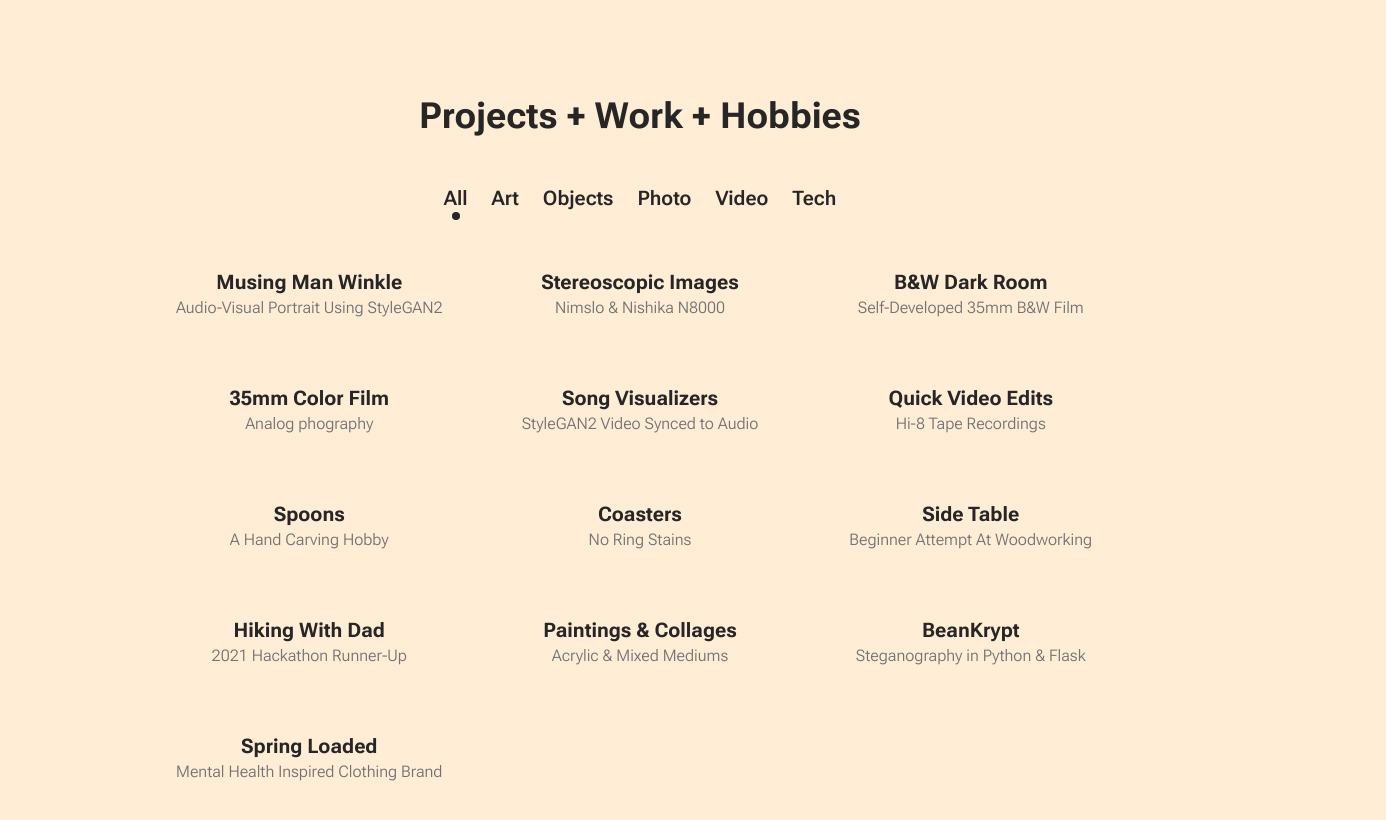
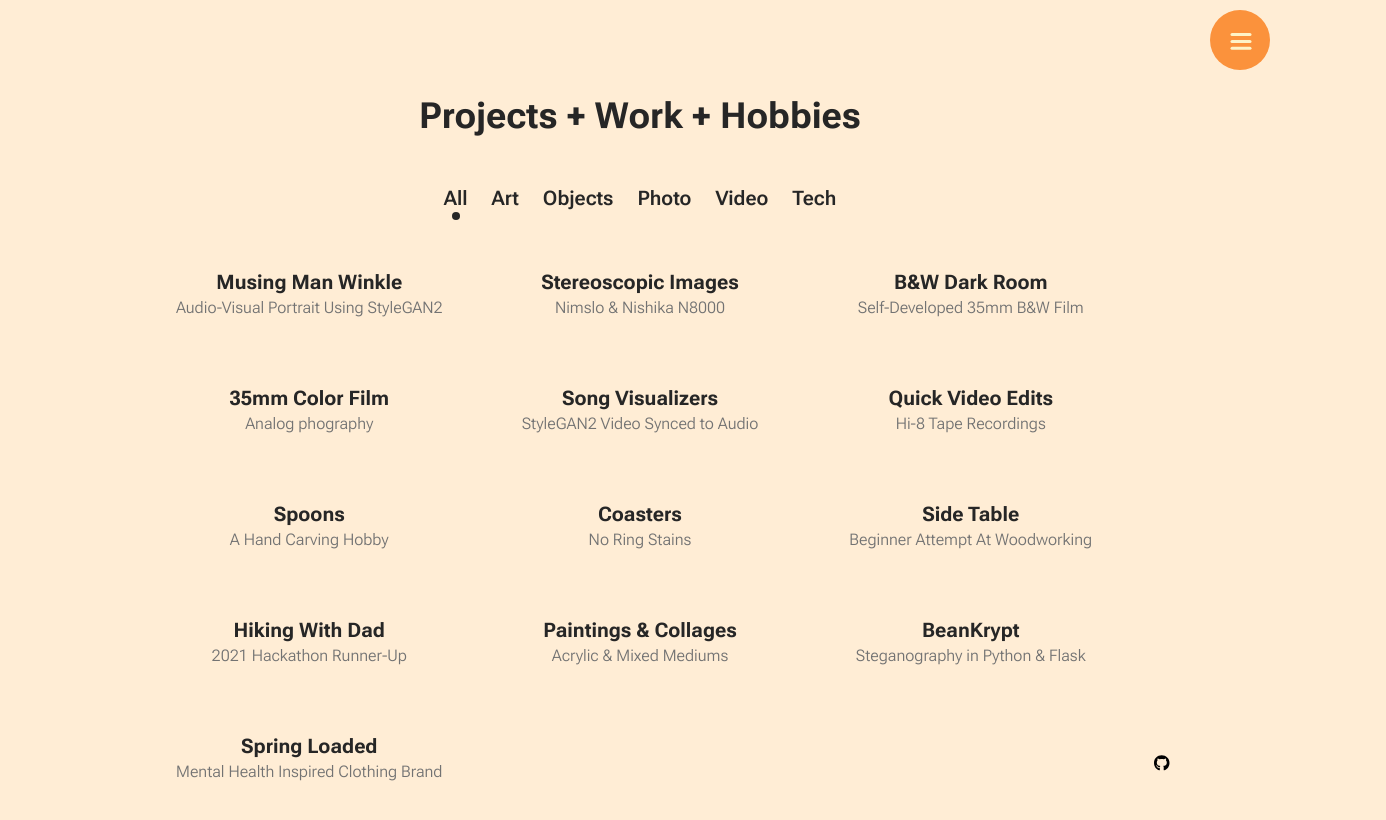
Before and after one commit to seb-fousse/personal-site, a Next.js app: page /projects in a window 1280 px wide. Shown: the top 820 px of the page, 1386 px wide, since content can reach past the window. Built offline with nearby package versions, Linux system fonts and the light colour scheme.

Commit message:
menu toggle

```diff
--- /dev/null
+++ b/components/nav/BottomMenuIcon.js
@@ -0,0 +1,23 @@
+import { motion } from "framer-motion";
+import { FontAwesomeIcon } from "@fortawesome/react-fontawesome";
+
+const variants = {
+  open: {
+    y: 0,
+    opacity: 1,
+    transition: {
+      y: { stiffness: 1000, velocity: -100 }
+    }
+  },
+  closed: {
+    y: 50,
+    opacity: 0,
+    transition: {
+      y: { stiffness: 1000 }
+    }
+  }
+};
+
+export default function BottomMenuIcon({ icon, href }) {
+
+}
--- /dev/null
+++ b/components/nav/MenuItem.js
@@ -0,0 +1,35 @@
+import { motion } from "framer-motion";
+import Link from 'next/link';
+
+const variants = {
+  open: {
+    x: 0,
+    opacity: 1,
+    transition: {
+      x: { stiffness: 1000, velocity: -100 }
+    }
+  },
+  closed: {
+    x: 130,
+    opacity: 0,
+    transition: {
+      x: { stiffness: 1000 }
+    }
+  }
+};
+
+export const MenuItem = ({ name, icon, href }) => {
+  return (
+    <motion.li
+      variants={variants}
+      whileHover={{ scale: 1.05 }}
+      whileTap={{ scale: 0.95 }}
+      className="mb-5 flex items-center cursor-pointer text-neutral-200">
+
+      <Link href={href}>
+        <span className="ml-4 font-semibold text-xl">{name}</span>
+      </Link>
+
+    </motion.li>
+  );
+};
--- /dev/null
+++ b/components/nav/MenuToggle.js
@@ -0,0 +1,40 @@
+import { motion } from "framer-motion";
+
+const Path = props => (
+  <motion.path
+    stroke="#FEF3C7"
+    strokeWidth="3"
+    strokeLinecap="round"
+    className="bg-text-100"
+    {...props}
+  />
+);
+
+export const MenuToggle = ({ toggle }) => (
+  <button onClick={toggle}
+    className = "outline-none border-none cursor-pointer absolute top-[18px] right-0 w-[50px] h-[50px] rounded-full"
+  >
+    <svg width="23" height="23" viewBox="0 0 23 23">
+      <Path
+        variants={{
+          closed: { d: "M 2 2.5 L 20 2.5" },
+          open: { d: "M 3 16.5 L 17 2.5" }
+        }}
+      />
+      <Path
+        d="M 2 9.423 L 20 9.423"
+        variants={{
+          closed: { opacity: 1 },
+          open: { opacity: 0 }
+        }}
+        transition={{ duration: 0.1 }}
+      />
+      <Path
+        variants={{
+          closed: { d: "M 2 16.346 L 20 16.346" },
+          open: { d: "M 3 2.5 L 17 16.346" }
+        }}
+      />
+    </svg>
+  </button>
+);
--- /dev/null
+++ b/components/nav/NavMenu.js
@@ -0,0 +1,82 @@
+import * as React from "react";
+import { useState, useEffect, useRef } from "react";
+import { motion, useCycle } from "framer-motion";
+import { MenuToggle } from "./MenuToggle";
+import Navigation from "./Navigation";
+
+const sidebar = {
+  open: (height = 1000) => ({
+    clipPath: `circle(${height * 2 + 200}px at 110px 40px)`,
+    transition: {
+      type: "spring",
+      stiffness: 20,
+      restDelta: 2
+    }
+  }),
+  closed: {
+    clipPath: "circle(30px at 110px 40px)",
+    transition: {
+      delay: 0.5,
+      type: "spring",
+      stiffness: 400,
+      damping: 40
+    }
+  }
+};
+
+// Getting window dimensions
+// https://stackoverflow.com/questions/63406435/how-to-detect-window-size-in-next-js-ssr-using-react-hook
+// Hook
+function useWindowSize() {
+  // Initialize state with undefined width/height so server and client renders match
+  // Learn more here: https://joshwcomeau.com/react/the-perils-of-rehydration/
+  const [windowSize, setWindowSize] = useState({
+    width: undefined,
+    height: undefined,
+  });
+
+  useEffect(() => {
+    // only execute all the code below in client side
+    // Handler to call on window resize
+    function handleResize() {
+      // Set window width/height to state
+      setWindowSize({
+        width: window.innerWidth,
+        height: window.innerHeight,
+      });
+    }
+
+    // Add event listener
+    window.addEventListener("resize", handleResize);
+
+    // Call handler right away so state gets updated with initial window size
+    handleResize();
+
+    // Remove event listener on cleanup
+    return () => window.removeEventListener("resize", handleResize);
+  }, []); // Empty array ensures that effect is only run on mount
+  return windowSize;
+}
+
+// Nav Menu
+
+export default function NavMenu() {
+  const [isOpen, toggleOpen] = useCycle(false, true);
+  const containerRef = useRef(null);
+  const size = useWindowSize();
+
+  return (
+    <motion.nav
+      initial={false}
+      animate={isOpen ? "open" : "closed"}
+      custom={size.height}
+      ref={containerRef}
+      className="absolute top-0 right-0 bottom-0 w-[150px]">
+      <motion.div
+        className="absolute top-0 right-0 bottom-0 w-[150px] bg-orange-400"
+        variants={sidebar} />
+      <Navigation isOpen={isOpen} />
+      <MenuToggle toggle={() => toggleOpen()} />
+    </motion.nav>
+  );
+};
--- /dev/null
+++ b/components/nav/Navigation.js
@@ -0,0 +1,74 @@
+import { motion } from "framer-motion";
+import { MenuItem } from "./MenuItem";
+import { faHouse, faCubes, faAddressCard, faEnvelope, faLink } from "@fortawesome/free-solid-svg-icons";
+import { faGithub, faInstagram, faLinkedin } from '@fortawesome/free-brands-svg-icons'
+import { FontAwesomeIcon } from "@fortawesome/react-fontawesome";
+
+const variants = {
+  open: {
+    transition: { staggerChildren: 0.07, delayChildren: 0.2 }
+  },
+  closed: {
+    transition: { staggerChildren: 0.05, staggerDirection: -1 }
+  }
+};
+
+export default function Navigation({ isOpen }) {
+  return (
+    <>
+      <motion.ul
+        className={" p-6 absolute top-[75px] w-[150px]"}
+        variants={variants}>
+        {menuItems.map(item => (
+          <MenuItem name={item.name} icon={item.icon} href={item.href} key={item.name} />
+        ))}
+      </motion.ul>
+      <motion.div
+        className="p-6 absolute bottom-0">
+          <span>
+            <FontAwesomeIcon icon={faGithub} />
+          </span>
+      </motion.div>
+    </>
+)};
+
+const menuItems = [
+  {
+    name: "Home",
+    icon: faHouse,
+    href: "/"
+  },
+  {
+    name: "Projects",
+    icon: faCubes,
+    href: "/projects"
+  },
+  {
+    name: "About",
+    icon: faAddressCard,
+    href: "/about"
+  },
+  {
+    name: "Email",
+    icon: faEnvelope,
+    href: "mailto:me@sebf.xyz"
+  }
+];
+
+const bottomMenuItems =[
+  {
+    name: "Github",
+    icon: faGithub,
+    href: "https://github.com/seb-fousse/"
+  },
+  {
+    name: "LinkedIn",
+    icon: faLinkedin,
+    href: "https://www.linkedin.com/in/sebastien-fousse/"
+  },
+  {
+    name: "Instagram",
+    icon: faInstagram,
+    href: "https://www.instagram.com/sebf.xyz/"
+  }
+]
--- a/package.json
+++ b/package.json
@@ -9,6 +9,10 @@
     "lint": "next lint"
   },
   "dependencies": {
+    "@fortawesome/fontawesome-svg-core": "^6.3.0",
+    "@fortawesome/free-brands-svg-icons": "^6.3.0",
+    "@fortawesome/free-solid-svg-icons": "^6.3.0",
+    "@fortawesome/react-fontawesome": "^0.2.0",
     "@next/font": "13.1.6",
     "framer-motion": "^10.0.1",
     "next": "13.1.6",
--- a/pages/_app.js
+++ b/pages/_app.js
@@ -1,5 +1,10 @@
 import '@/styles/globals.css'
 import { Roboto_Flex } from '@next/font/google'
+
+ // import Font Awesome CSS
+ import "@fortawesome/fontawesome-svg-core/styles.css";
+ import { config } from "@fortawesome/fontawesome-svg-core";
+ config.autoAddCss = false;
 
 const robotoFlex = Roboto_Flex({ subsets: ['latin'] })
 
--- a/pages/projects.js
+++ b/pages/projects.js
@@ -1,6 +1,7 @@
 import Head from 'next/head'
 import PortfolioItem from '@/components/PortfolioItem'
 import Filter from '@/components/Filter'
+import NavMenu from '@/components/nav/NavMenu'
 import { projects } from '@/public/js/projectList'
 import { useState, useEffect } from 'react'
 import { motion, AnimatePresence } from 'framer-motion'
@@ -17,10 +18,13 @@ export default function Projects() {
 
 	return (
 		<>
+
+			<NavMenu />
 			<Head>
 			</Head>
 
-			<main className="container flex flex-col justify-center items-center align-middle p-4 md:p-16 lg:p-16 xl:p-24 2xl:p-24 min-h-full min-w-full bg-orange-100">
+
+			<main className="container flex flex-col justify-center items-center align-top p-4 md:p-16 lg:p-16 xl:p-24 2xl:p-24 min-h-full min-w-full bg-orange-100">
 
 				<div className="text-4xl text-neutral-800 font-bold mb-8 cursor-default">
 					<span>
```
Also changed, not shown: 1 other file (tests, documents, lock files or other folders).
